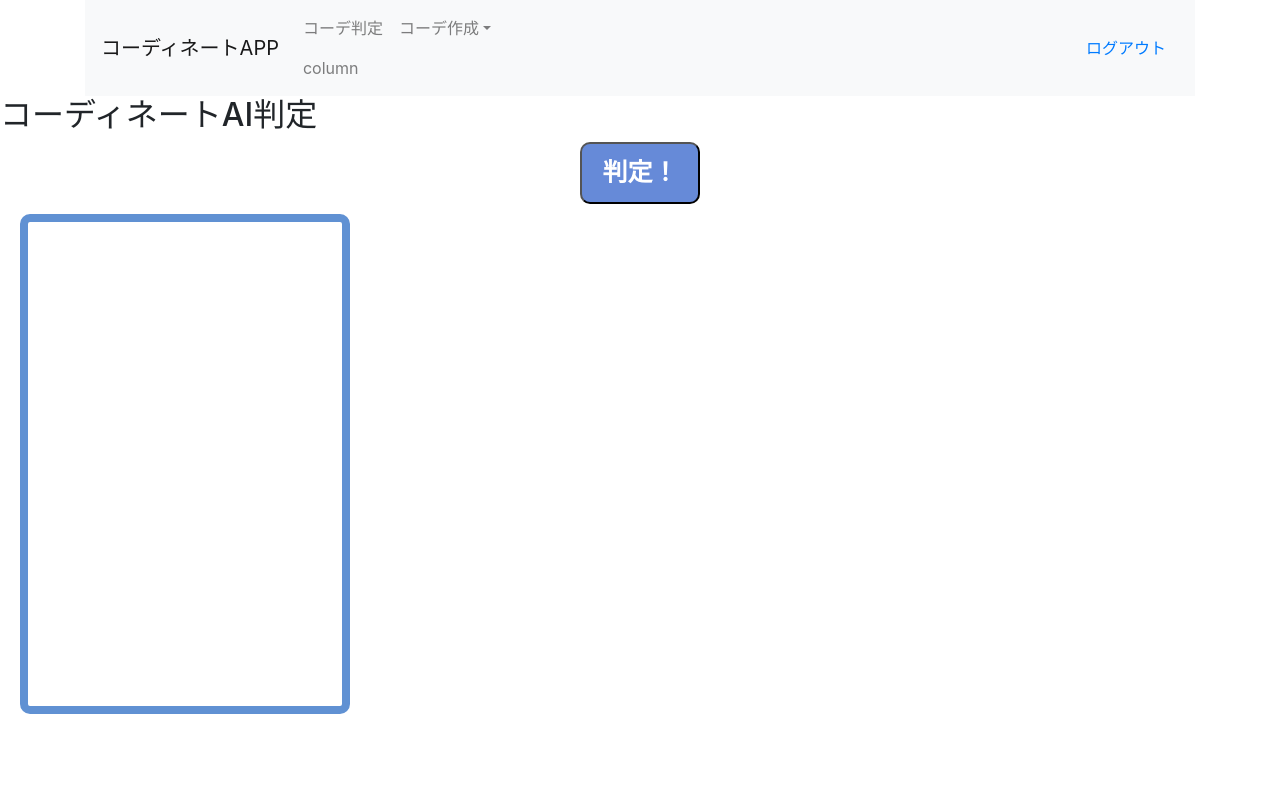
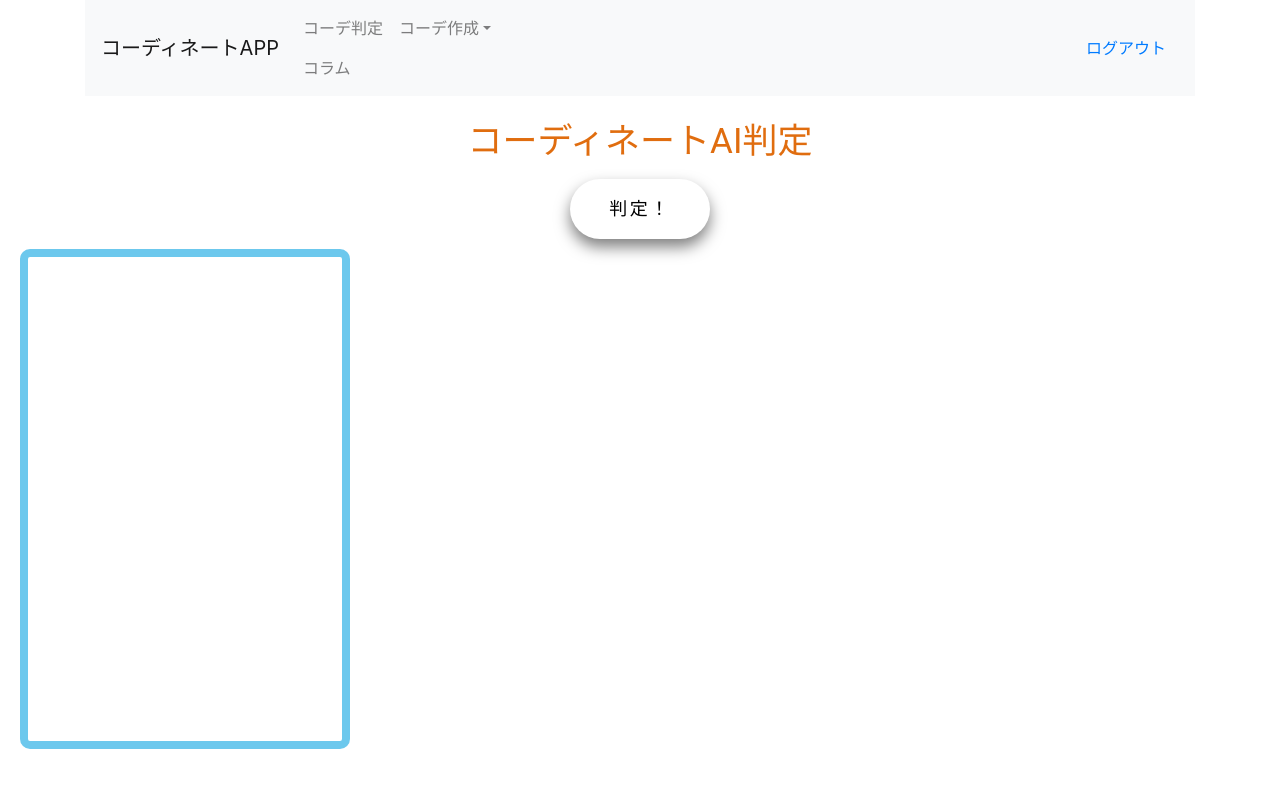
Before and after one commit to sunakane/team7-mock, a React (Create React App) app: page /camera in a window 1280 px wide. Shown: the top 788 px of the page. Built offline with nearby package versions, Linux system fonts and the light colour scheme; no server answers.

Commit message:
ai判定のレイアウトを修正

```diff
--- a/src/App.css
+++ b/src/App.css
@@ -187,38 +187,64 @@
 
 
 /* カメラでコーディネートAI判定ページ */
+#camera-title {
+  text-align: center;
+  margin-top: 20px;
+  font-size: 35px;
+  font-family: 'Roboto', sans-serif;
+  color: #e06d0f;
+}
 #camera {
   margin: 10px 5px 0 20px;
-  border: solid 8px #6091d3;
+  border: solid 8px rgba(46, 177, 229, 0.7);
   border-radius: 10px;
 }
 #picture {
   margin: 10px 5px 0 20px;
-  border: solid 8px #6091d3;
+  border: solid 8px rgba(46, 177, 229, 0.7);
   border-radius: 10px;
 }
 #btn-form{
   text-align: center;
 }
 #shutter {
-  display: inline-block;
-  padding: 10px 20px 10px 20px;
-  background: #668ad8;
-  color: #FFF;
-  border-radius: 10px;
-  font-weight: bold;
-  font-size: 25px;
+  width: 140px;
+  height: 60px;
+  margin-top: 10px;
+  font-family: 'Roboto', sans-serif;
+  font-size: 18px;
+  text-transform: uppercase;
+  letter-spacing: 2.5px;
+  font-weight: 500;
+  color: #000;
+  background-color: #fff;
+  border: none;
+  border-radius: 45px;
+  box-shadow: 0px 8px 15px rgba(0, 0, 0, 0.5);
+  transition: all 0.3s ease 0s;
+  cursor: pointer;
+  outline: none;
+}
+#shutter:hover {
+  background-color: #2eb1e5;
+  box-shadow: 0px 8px 10px rgba(46, 177, 229, 0.3);
+  color: #fff;
+  transform: translateY(-7px);
 }
 #kekka {
-  font-size: 25px;
+  font-family: 'Roboto', sans-serif;
+  font-size: 20px;
+  color: #535353;
   font-weight: bold;
 }
 #score {
+  font-family: 'Roboto', sans-serif;
   text-align: center;
-  font-size: 45px;
-  color: red;
+  font-size: 40px;
+  color: #2eb1e5;
   font-weight: bold;
 }
 #recommend-cord {
+  font-family: 'Roboto', sans-serif;
   font-size: 18px;
 }
--- a/src/Camera/CameraView.jsx
+++ b/src/Camera/CameraView.jsx
@@ -71,18 +71,17 @@ class CameraView extends Component {
     // 判定結果を表示
     const kekka = document.getElementById("kekka");
     kekka.innerHTML = "あなたのコーディネートは.... <div id=\"score\">80点！</div>"
-    btn.remove();
+    //btn.remove();
 
     // おすすめコーディネートの紹介
     const recoCord = document.getElementById("recommend-cord");
-    // TODO
-    recoCord.innerHTML = "おすすめコーディネートはこちら";
+    recoCord.innerHTML = 'おすすめコーディネートは<a href="/column">こちら</a>';
   }
 
   render() {
     return (
       <div>
-        <h2>コーディネートAI判定</h2>
+        <div id="camera-title">コーディネートAI判定</div>
 
         <div id="btn-form">
           <button type="button" id="shutter" onClick={this.clickShutter}>判定！</button>
--- a/src/Layout/Navbar.jsx
+++ b/src/Layout/Navbar.jsx
@@ -29,7 +29,7 @@ const Example = (props) => {
           <Nav className="mr-auto" navbar>
             <NavItem>
               <NavLink href="/camera">コーデ判定</NavLink>
-              <NavLink href="/column">column</NavLink>
+              <NavLink href="/column">コラム</NavLink>
             </NavItem>
             <UncontrolledDropdown nav inNavbar>
               <DropdownToggle nav caret>
```
